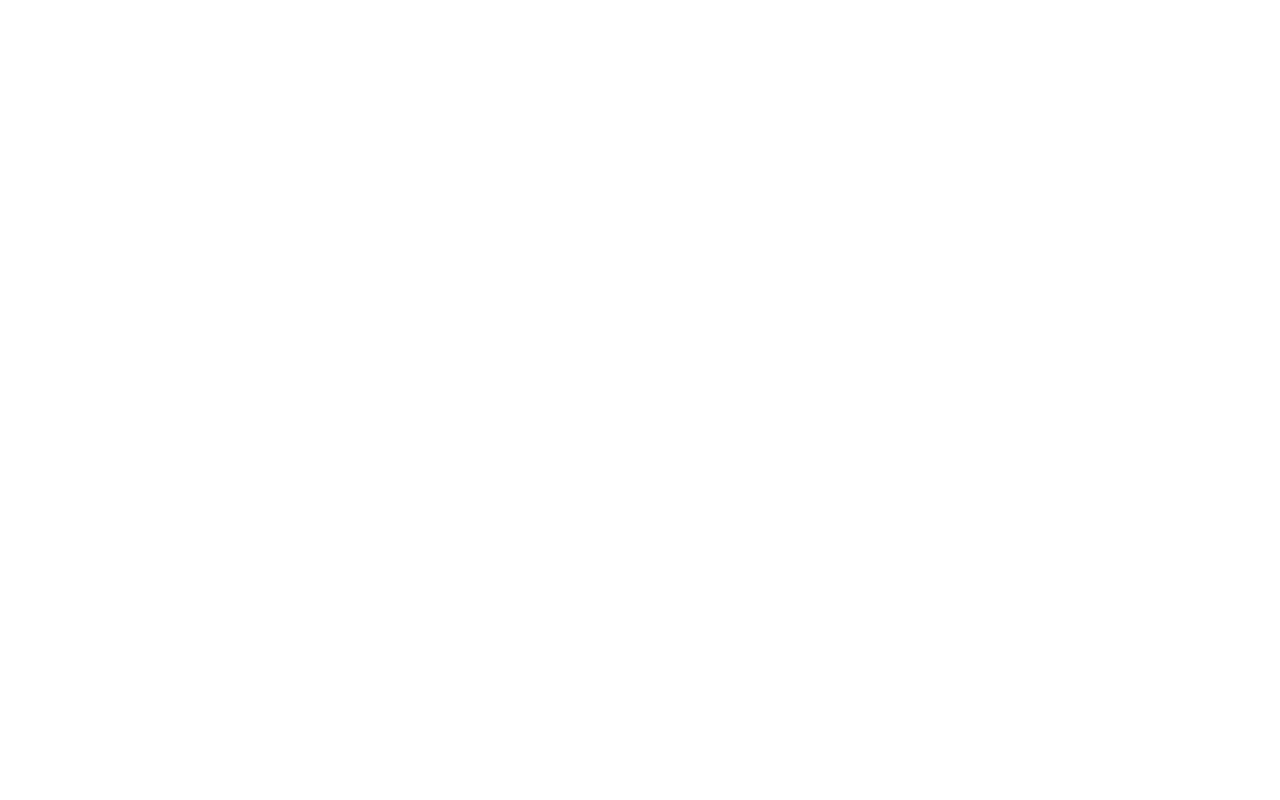
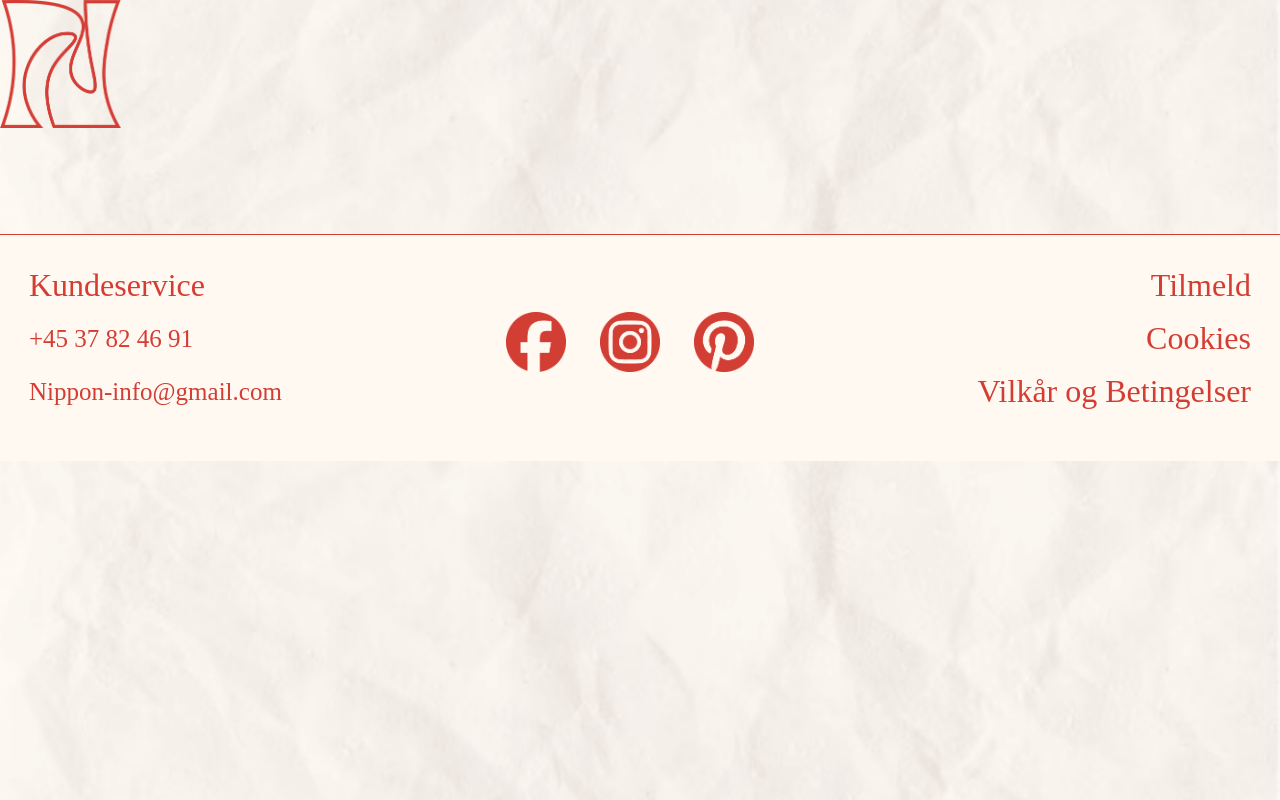
Before and after one commit to andreaskadhede/nippon, a plain HTML site: page ups.html in a window 1280 px wide. Drawn offline with Linux system fonts and the light colour scheme; a web font is replaced by a local one.

Commit message:
font update + footer

```diff
--- a/css/style.css
+++ b/css/style.css
@@ -6,13 +6,12 @@
     box-sizing: border-box;
 }
 
-main {
-    margin: 0;
-    padding: 0;
+body {
     background: url('../img/texture.png') no-repeat center center fixed;
     background-size: cover;
-    z-index: 0;
+    font-family: montserrat;
 }
+
 
 /* Anvender :root til at sætte farverne (dette er smart, så man nemt kan ændre alle af den samme farve på siden) */
 :root {
@@ -32,8 +31,8 @@ Her giver får baggrunden på div'en den fastlagte beige farve.
 
 /* Anvender @font-face for at kunne bruge en bestemt font */
 @font-face {
-    font-family: headerFont;
-    src: url(font/grand.woff);
+    font-family: "headerFont";
+    src: url("/font/grand.woff") format("woff");
 }
 /* For at bruge denne font skrives det således:
 
@@ -127,5 +126,73 @@ main h2 {
 
 
 /*************************************************************************************************************************************/
+/*************************************************************** FOOTER **************************************************************/
+/*************************************************************************************************************************************/
+
+.n-kontur {
+    width: 121px;
+    height: 128px;
+    margin-bottom: 102px;
+    margin-left: auto;
+    margin-right: auto;
+}
+
+
+footer {
+    background-color: var(--beige);
+    display: flex;
+    flex-direction: row;
+    justify-content: space-between;
+    width: 100%;
+    bottom: 0;
+    position: relative;
+    z-index: 2;
+    padding: 0 29px;
+    height: 227px;
+    border-top: solid var(--red) 1px;
+}
+
+footer h2, footer a {
+    color: var(--red);
+    font-weight: 400;
+}
+
+footer img {
+    height: 60px;
+    padding: 0 15px;
+    margin-top: 77px;
+}
+
+#footer-left {
+    margin-top: 24px;
+}
+
+#footer-right {
+    text-align: right;
+    margin-top: 24px;
+}
+
+#footer-left h2 {
+    font-size: 32px;
+    line-height: 39px;
+    padding: 7px 0;
+    font-family: 'headerFont';
+}
+
+#footer-left a {
+    display: block;
+    font-size: 25px;
+    line-height: 39px;
+    padding: 7px 0;
+}
+
+#footer-right a {
+    display: block;
+    padding: 7px 0;
+    font-size: 32px;
+    line-height: 39px;
+}
+
+/*************************************************************************************************************************************/
 /*************************************************************** @MEDIA **************************************************************/
 /*************************************************************************************************************************************/
--- a/ups.html
+++ b/ups.html
@@ -34,13 +34,30 @@
     <main>
 
 
+        <img class="n-kontur" src="img/logo/logo_n_kontur-04.webp" alt="">
     </main>
     <!-- main slut -->
 
 
     <!-- footer start -->
     <footer>
+            <div id="footer-left">
+                <h2>Kundeservice</h2>
+                <a href="tel:+4537824691">+45 37 82 46 91</a>
+                <a href="mailto:nippon-info@gmail.com">Nippon-info@gmail.com</a>
+            </div>
 
+            <div id="footer-social">
+                <a href="#"><img src="img/ikoner/facebook.webp" alt="facebook icon"></a>
+                <a href="#"><img src="img/ikoner/instagram.webp" alt="facebook icon"></a>
+                <a href="#"><img src="img/ikoner/pinterest.webp" alt="pinterest icon"></img></a>
+            </div>
+
+            <div id="footer-right">
+                <a href="tilmeld-dig.html">Tilmeld</a>
+                <a href="#">Cookies</a>
+                <a href="#">Vilkår og Betingelser</a>
+            </div>
     </footer>
     <!-- footer slut -->
     <script src="js/script.js"></script>
```
